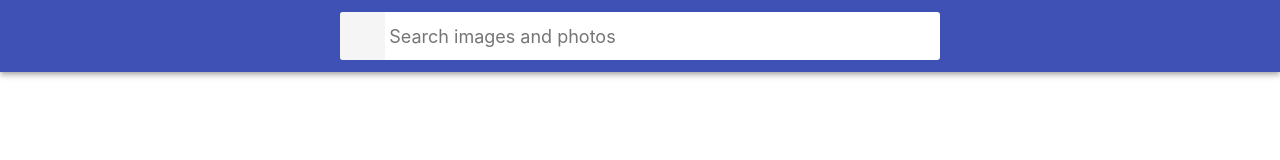
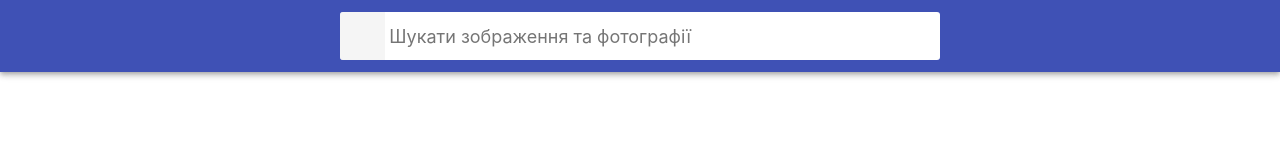
Before and after one commit to PavloLysianyi/goit-react-hw-03-image-finder, a React (Create React App) app: page / in a window 1280 px wide. Shown: the top 160 px of the page. Built offline with nearby package versions, Linux system fonts and the light colour scheme.

Commit message:
corrected

```diff
--- a/src/components/App.jsx
+++ b/src/components/App.jsx
@@ -2,12 +2,9 @@ import React from 'react';
 import { Puff } from 'react-loader-spinner';
 
 class Searchbar extends React.Component {
-  constructor(props) {
-    super(props);
-    this.state = {
+  state = {
     query: '',
   };
-  }
 
   handleSubmit = e => {
     e.preventDefault();
@@ -24,7 +21,7 @@ class Searchbar extends React.Component {
             type="text"
             autoComplete="off"
             autoFocus
-            placeholder="Search images and photos"
+            placeholder="Шукати зображення та фотографії"
             value={this.state.query}
             onChange={e => this.setState({ query: e.target.value })}
           />
@@ -34,28 +31,16 @@ class Searchbar extends React.Component {
   }
 }
 
-class ImageGalleryItem extends React.Component {
-  render() {
-    const { image, onImageClick } = this.props;
-    return (
+const ImageGalleryItem = ({ image, onImageClick }) => (
   <li
     className="ImageGalleryItem"
     onClick={() => onImageClick(image.largeImageURL)}
   >
-        <img
-          className="ImageGalleryItem-image"
-          src={image.webformatURL}
-          alt=""
-        />
+    <img className="ImageGalleryItem-image" src={image.webformatURL} alt="" />
   </li>
 );
-  }
-}
 
-class ImageGallery extends React.Component {
-  render() {
-    const { images, onImageClick } = this.props;
-    return (
+const ImageGallery = ({ images, onImageClick }) => (
   <ul className="ImageGallery">
     {images.map(image => (
       <ImageGalleryItem
@@ -66,39 +51,32 @@ class ImageGallery extends React.Component {
     ))}
   </ul>
 );
-  }
-}
 
-class Button extends React.Component {
-  render() {
-    const { onLoadMore, hasMoreImages } = this.props;
-    return (
+const Button = ({ onLoadMore, hasMoreImages }) => (
   <button
     type="button"
     className="Button"
     onClick={onLoadMore}
     style={{ display: hasMoreImages ? 'block' : 'none' }}
   >
-        Load more
+    Завантажити ще
   </button>
 );
-  }
-}
 
 class Modal extends React.Component {
   componentDidMount() {
-    this.handleKeyDown = e => {
-      if (e.code === 'Escape') {
-        this.props.onClose();
-      }
-    };
-
     window.addEventListener('keydown', this.handleKeyDown);
   }
 
   componentWillUnmount() {
     window.removeEventListener('keydown', this.handleKeyDown);
   }
+
+  handleKeyDown = e => {
+    if (e.code === 'Escape') {
+      this.props.onClose();
+    }
+  };
 
   handleOverlayClick = e => {
     if (e.target === e.currentTarget) {
@@ -117,20 +95,14 @@ class Modal extends React.Component {
   }
 }
 
-class Loader extends React.Component {
-  render() {
-    return (
+const Loader = () => (
   <div className="loader">
     <Puff color="#00BFFF" height={100} width={100} />
   </div>
 );
-  }
-}
 
 class App extends React.Component {
-  constructor(props) {
-    super(props);
-    this.state = {
+  state = {
     images: [],
     currentPage: 1,
     searchQuery: '',
@@ -138,7 +110,6 @@ class App extends React.Component {
     selectedImage: null,
     hasMoreImages: true,
   };
-  }
 
   handleSearchSubmit = query => {
     this.setState({
```
Lines whose indentation alone changed are shown as unchanged.
